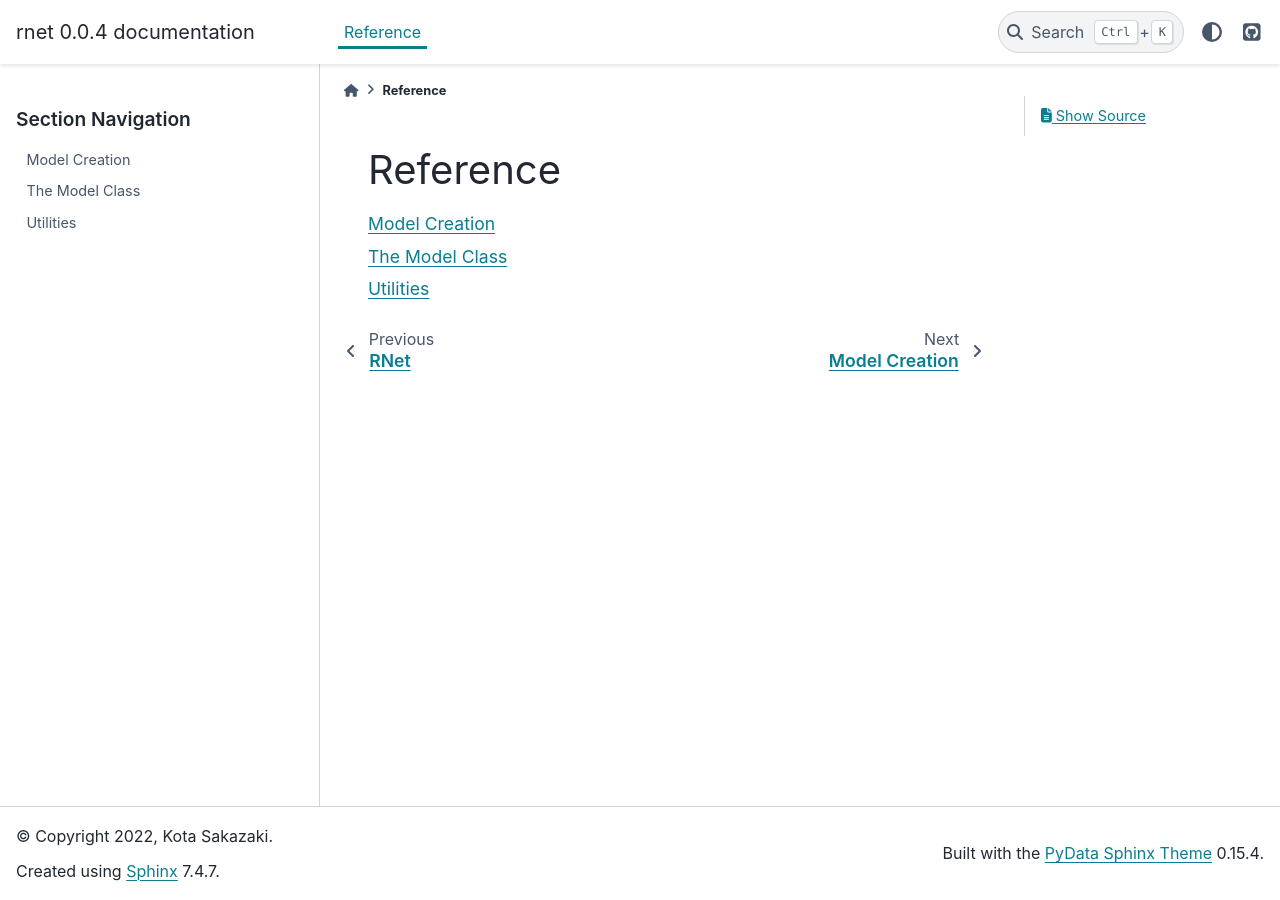
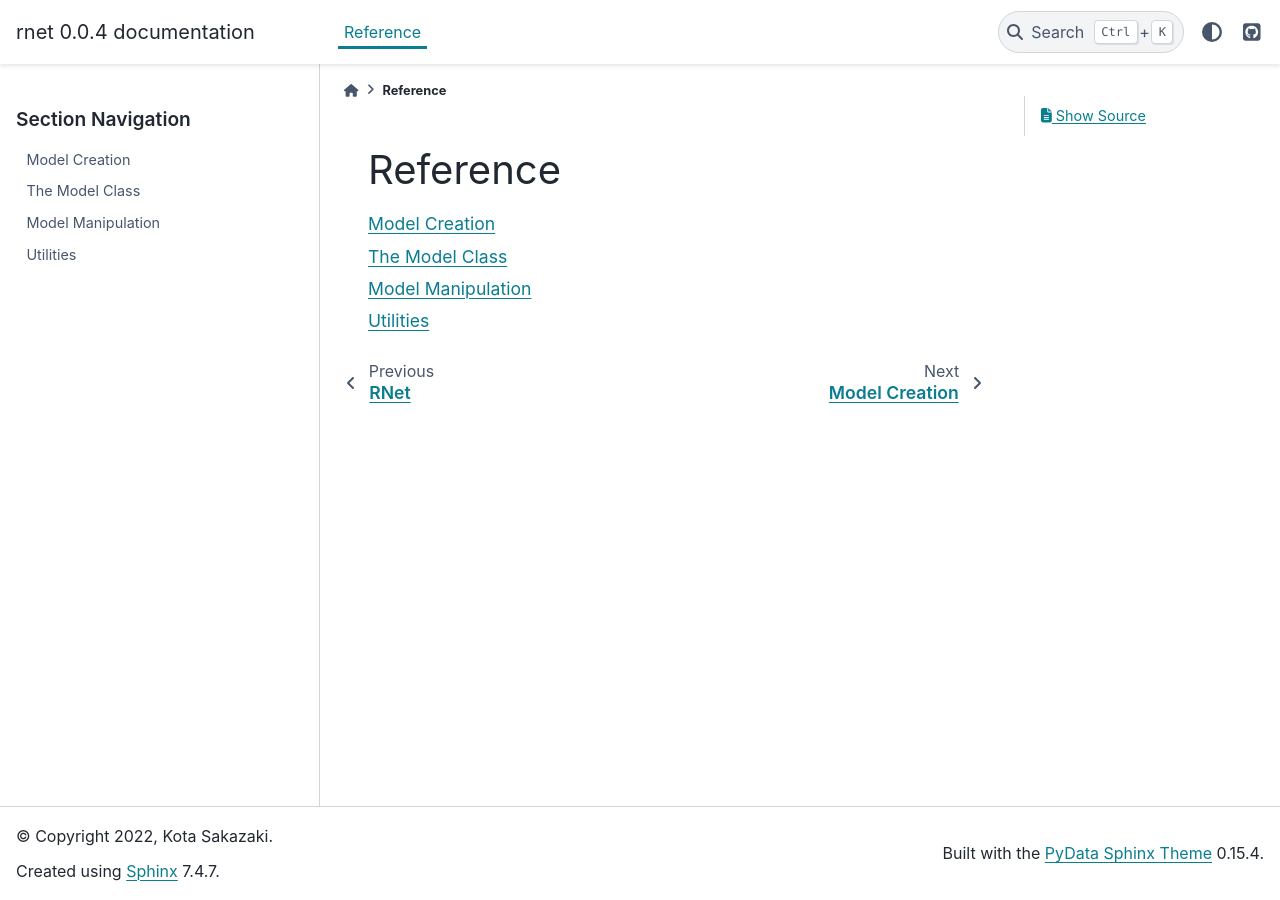
Before and after one commit to ksakazaki/rnet, a Sphinx documentation site: the page built from doc/source/reference/index.rst, in a window 1280 px wide. Built offline with Sphinx 7.4.7 and the PyData theme 0.15.4, drawn with Linux system fonts in a browser that asks for light colours.

```diff
--- a/doc/source/reference/index.rst
+++ b/doc/source/reference/index.rst
@@ -6,4 +6,5 @@ Reference
 
    creation/index
    model/index
+   manipulation/index
    utils/index
--- /dev/null
+++ b/doc/source/reference/manipulation/index.rst
@@ -0,0 +1,9 @@
+Model Manipulation
+==================
+
+.. currentmodule:: rnet
+
+.. autosummary::
+   :toctree:
+
+   simplify
--- /dev/null
+++ b/doc/source/reference/manipulation/rnet.simplify.rst
@@ -0,0 +1,6 @@
+rnet.simplify
+=============
+
+.. currentmodule:: rnet
+
+.. autofunction:: simplify
```
Also changed, not shown: 1 other file.
